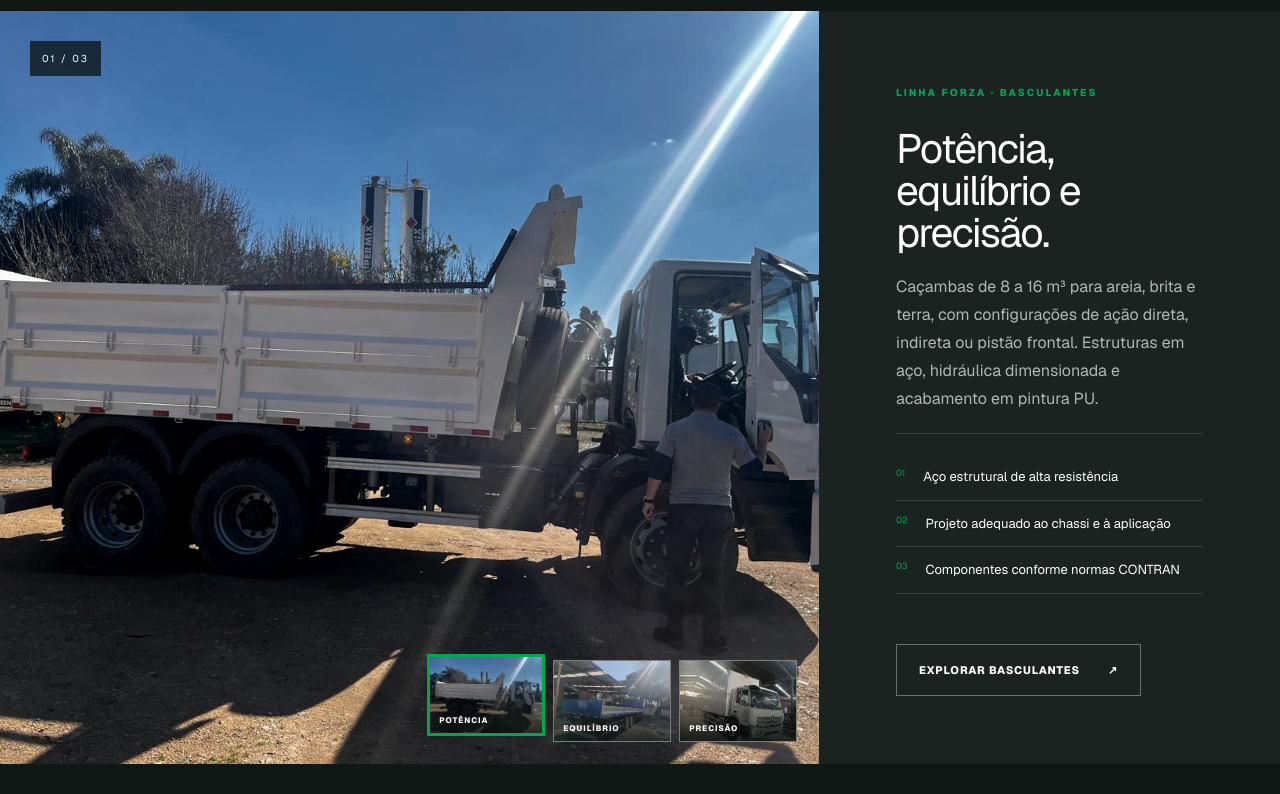
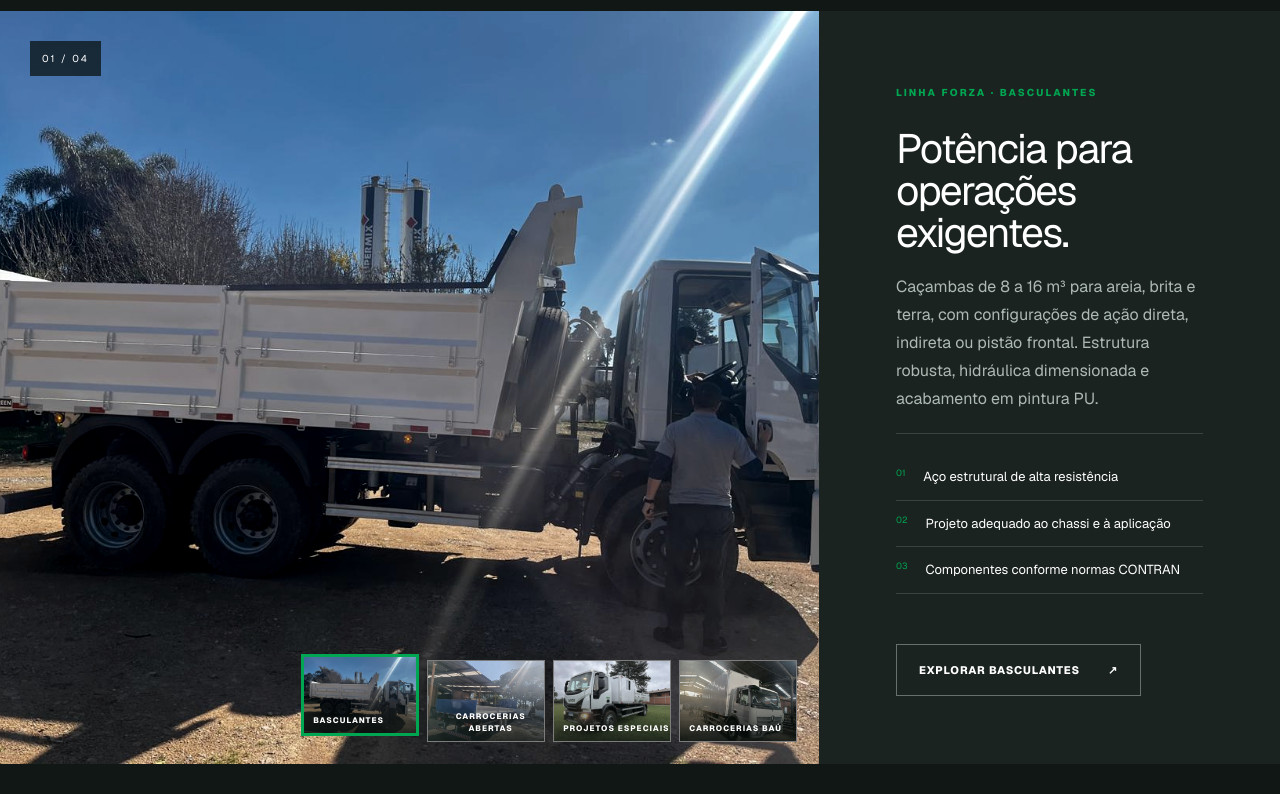
Before and after one commit to JaysonRW/rodogreen_v2_oficial, a Next.js app: page / in a window 1280 px wide. Shown: the part 2660-3454 px from the top of the page. Built offline with nearby package versions, Linux system fonts and the light colour scheme.

Commit message:
Atualiza galeria de linhas Rodogreen

```diff
--- a/app/globals.css
+++ b/app/globals.css
@@ -191,7 +191,9 @@ footer > small { text-align:right; font-size:9px; }
   .feature-product { grid-template-columns:1fr; }
   .feature-photo { min-height:390px; }
   .feature-copy { padding:55px 25px; }
-  .product-gallery { left:14px; right:14px; bottom:14px; }.product-gallery button { flex:1; width:auto; height:70px; }
+  .product-gallery { left:14px; right:14px; bottom:14px; display:grid; grid-template-columns:1fr 1fr; }
+  .product-gallery button { width:auto; height:58px; }
+  .product-gallery span { font-size:7px; }
   .craft { padding:90px 25px; }
   .craft-title { padding:0; margin-bottom:50px; }
   .craft-canvas { margin:0; height:auto; display:grid; gap:10px; }
--- a/app/page.tsx
+++ b/app/page.tsx
@@ -16,10 +16,36 @@ export default function Home() {
     { question: "A Rodogreen atende clientes de quais regiões?", answer: "A Rodogreen atende pessoas físicas, empresas e órgãos públicos em todo o Brasil." },
   ];
   const productImages = [
-    { src: "/images/basculante-hero.jpg", alt: "Caçamba basculante Rodogreen instalada em caminhão", label: "Potência" },
-    { src: "/images/carroceria-personalizada.jpg", alt: "Carroceria personalizada Rodogreen em acabamento azul e branco", label: "Equilíbrio" },
-    { src: "/images/furgao-aluminio.jpg", alt: "Implemento Rodogreen finalizado dentro da fábrica", label: "Precisão" },
+    {
+      src: "/images/basculante-hero.jpg", alt: "Caçamba basculante Rodogreen instalada em caminhão", label: "Basculantes",
+      kicker: "Linha Forza · Basculantes", title: "Potência para operações exigentes.",
+      description: "Caçambas de 8 a 16 m³ para areia, brita e terra, com configurações de ação direta, indireta ou pistão frontal. Estrutura robusta, hidráulica dimensionada e acabamento em pintura PU.",
+      features: ["Aço estrutural de alta resistência", "Projeto adequado ao chassi e à aplicação", "Componentes conforme normas CONTRAN"],
+      action: "Explorar basculantes",
+    },
+    {
+      src: "/images/carroceria-personalizada.jpg", alt: "Carroceria aberta Rodogreen em acabamento azul e branco", label: "Carrocerias abertas",
+      kicker: "Transporte de carga · Carrocerias abertas", title: "Versatilidade com construção sob medida.",
+      description: "Carrocerias abertas desenvolvidas conforme o veículo, o tipo de carga e a rotina da operação. Dimensões, laterais, acabamento, cor e detalhes funcionais podem ser personalizados.",
+      features: ["Configuração adequada ao tipo de carga", "Dimensões e acabamento personalizáveis", "Estrutura projetada para uso profissional"],
+      action: "Conhecer carrocerias abertas",
+    },
+    {
+      src: "/images/projeto-especial.jpg", alt: "Projeto especial Rodogreen com unidade técnica instalada em caminhão", label: "Projetos especiais",
+      kicker: "Engenharia aplicada · Projetos especiais", title: "Uma solução criada para a sua finalidade.",
+      description: "Unidades móveis, clínicas veterinárias, ambulatórios, escritórios sobre rodas e outras configurações especiais desenvolvidas a partir da necessidade real de cada cliente.",
+      features: ["Levantamento técnico individual", "Estrutura e sistemas integrados ao projeto", "Fabricação completa em processo próprio"],
+      action: "Apresentar um projeto especial",
+    },
+    {
+      src: "/images/furgao-aluminio.jpg", alt: "Carroceria baú Rodogreen instalada em caminhão Mercedes-Benz", label: "Carrocerias baú",
+      kicker: "Carga protegida · Carrocerias baú", title: "Proteção, volume e acabamento profissional.",
+      description: "Carrocerias baú construídas para o transporte protegido de cargas, com configuração compatível com o chassi e possibilidade de adequações conforme a operação do cliente.",
+      features: ["Construção adequada ao veículo", "Aproveitamento funcional do volume de carga", "Acabamento e detalhes personalizáveis"],
+      action: "Conhecer carrocerias baú",
+    },
   ];
+  const activeProduct = productImages[productImage];
   const structuredData = {
     "@context": "https://schema.org",
     "@type": "Organization",
@@ -37,7 +63,7 @@ export default function Home() {
       "Carrocerias personalizadas",
       "Implementos rodoviários",
       "Projetos especiais móveis",
-      "Furgões",
+      "Carrocerias baú",
     ],
   };
   const faqStructuredData = {
@@ -166,8 +192,8 @@ export default function Home() {
         </div>
         <article className="feature-product">
           <div className="feature-photo">
-            <img src={productImages[productImage].src} alt={productImages[productImage].alt} />
-            <span className="photo-number">0{productImage + 1} / 03</span>
+            <img src={activeProduct.src} alt={activeProduct.alt} />
+            <span className="photo-number">0{productImage + 1} / 04</span>
             <div className="product-gallery" aria-label="Galeria de implementos Rodogreen">
               {productImages.map((image, index) => (
                 <button type="button" key={image.src} className={productImage === index ? "active" : ""} onClick={() => setProductImage(index)} aria-label={`Ver imagem: ${image.label}`}>
@@ -177,26 +203,22 @@ export default function Home() {
             </div>
           </div>
           <div className="feature-copy">
-            <span className="product-kicker">Linha Forza · Basculantes</span>
-            <h3>Potência, equilíbrio e precisão.</h3>
-            <p>
-              Caçambas de 8 a 16 m³ para areia, brita e terra, com configurações de
-              ação direta, indireta ou pistão frontal. Estruturas em aço, hidráulica
-              dimensionada e acabamento em pintura PU.
-            </p>
+            <span className="product-kicker">{activeProduct.kicker}</span>
+            <h3>{activeProduct.title}</h3>
+            <p>{activeProduct.description}</p>
             <ul>
-              <li><span>01</span> Aço estrutural de alta resistência</li>
-              <li><span>02</span> Projeto adequado ao chassi e à aplicação</li>
-              <li><span>03</span> Componentes conforme normas CONTRAN</li>
+              {activeProduct.features.map((feature, index) => (
+                <li key={feature}><span>0{index + 1}</span> {feature}</li>
+              ))}
             </ul>
-            <a className="outline-button" href="#orcamento">Explorar basculantes <Arrow /></a>
+            <a className="outline-button" href="#orcamento">{activeProduct.action} <Arrow /></a>
           </div>
         </article>
         <div className="product-ribbon">
           <span>Basculantes</span><i />
           <span>Carrocerias abertas</span><i />
           <span>Projetos especiais</span><i />
-          <span>Furgões</span>
+          <span>Carrocerias baú</span>
         </div>
       </section>
 
@@ -295,9 +317,9 @@ export default function Home() {
             <select name="product" required defaultValue="">
               <option value="" disabled>Selecione uma solução</option>
               <option>Caçamba basculante</option>
-              <option>Carroceria personalizada</option>
+              <option>Carroceria aberta</option>
+              <option>Carroceria baú</option>
               <option>Projeto especial / unidade móvel</option>
-              <option>Furgão</option>
               <option>Outro implemento</option>
             </select>
           </label>
```
